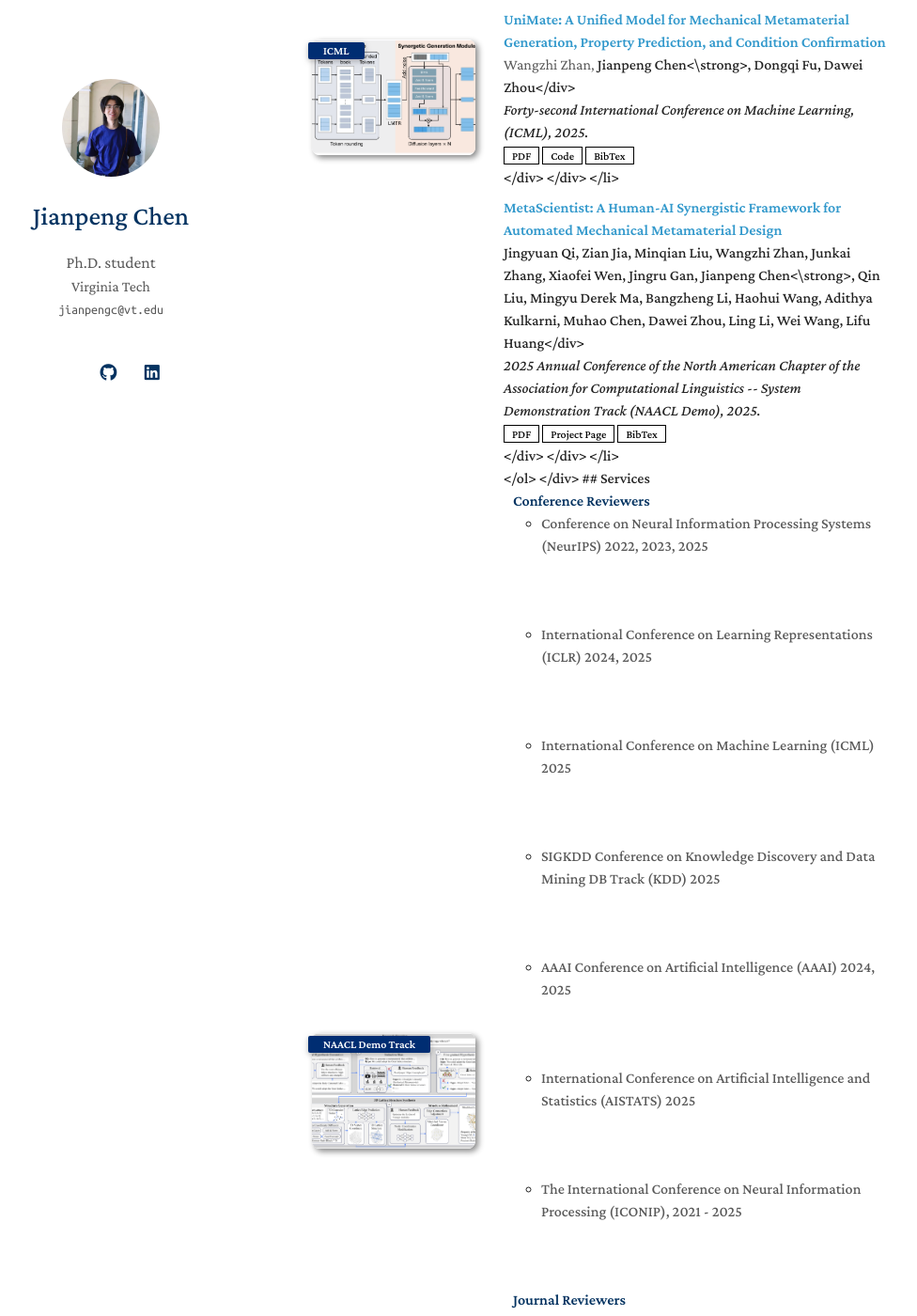
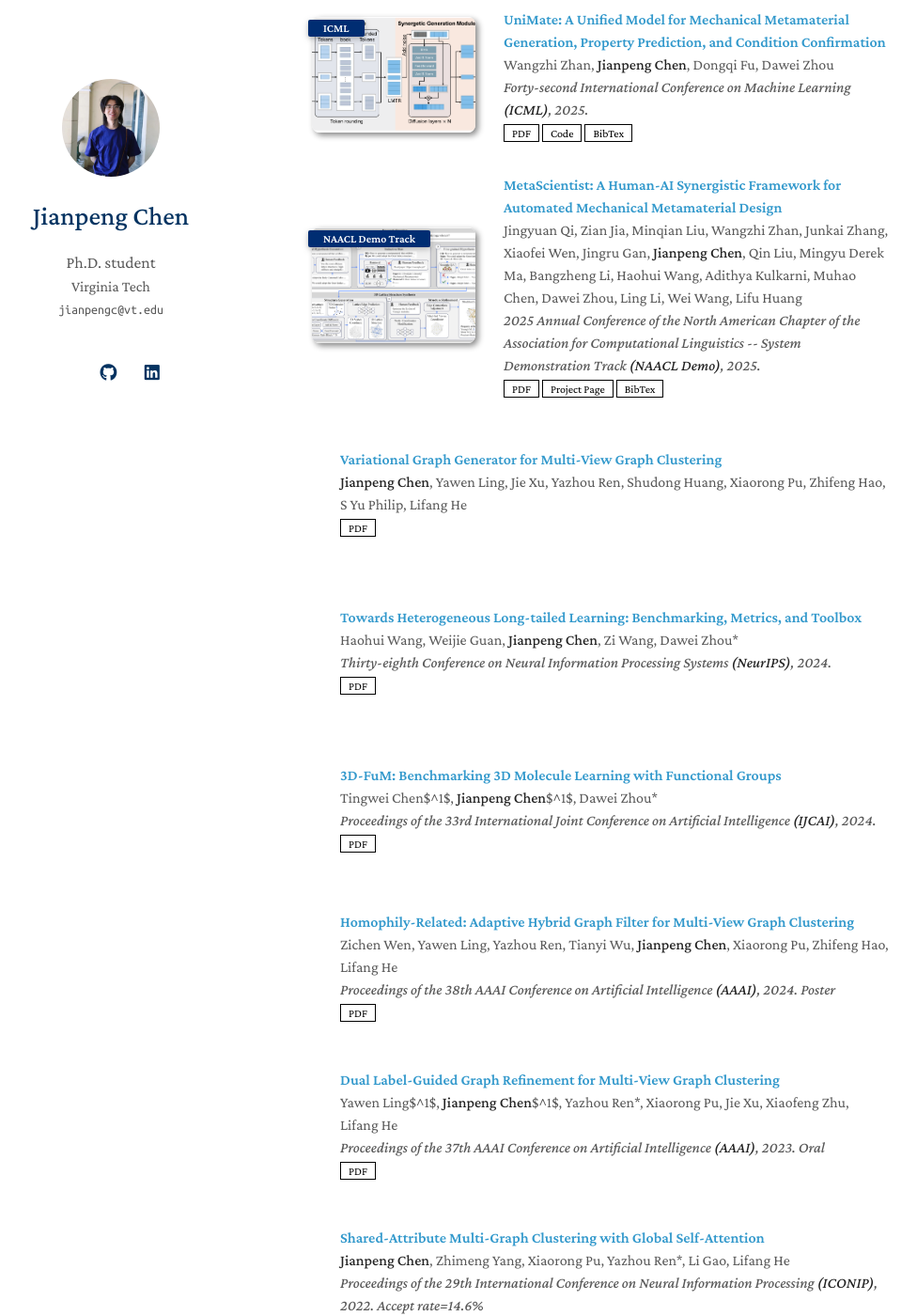
Before and after one commit to cjpcool/cjpcool.github.io, a Jekyll site: the page built from index.md, in a window 1280 px wide and 1400 px high, scrolled down 730 px. Shown: the whole window at 94% size, without its empty margins (158-1134 px from the left). Built offline with Jekyll 4.4.1, drawn with Linux system fonts in a browser that asks for light colours; a style sheet for code colours, icons or effects is not loaded; our own code applies the rules of GitHub Pages for plain Markdown files; some of the changed text lies outside the part shown.

Commit message:
Update publications.yml

```diff
--- a/_data/publications.yml
+++ b/_data/publications.yml
@@ -12,16 +12,16 @@
     # notes:
 
   - title: "UniMate: A Unified Model for Mechanical Metamaterial Generation, Property Prediction, and Condition Confirmation"
-    authors: Wangzhi Zhan, <strong>Jianpeng Chen<\strong>, Dongqi Fu, Dawei Zhou
+    authors: Wangzhi Zhan, <strong>Jianpeng Chen</strong>, Dongqi Fu, Dawei Zhou
     conference_short: ICML
-    conference: Forty-second International Conference on Machine Learning, <strong>(ICML)</strong>, 2025.
+    conference: Forty-second International Conference on Machine Learning <strong>(ICML)</strong>, 2025.
     pdf: ./
     code: https://github.com/wzhan24/UniMate
     bibtex: ./
     image: ./assets/img/Unimate.png
 
   - title: "MetaScientist: A Human-AI Synergistic Framework for Automated Mechanical Metamaterial Design"
-    authors: Jingyuan Qi, Zian Jia, Minqian Liu, Wangzhi Zhan, Junkai Zhang, Xiaofei Wen, Jingru Gan, <strong>Jianpeng Chen<\strong>, Qin Liu, Mingyu Derek Ma, Bangzheng Li, Haohui Wang, Adithya Kulkarni, Muhao Chen, Dawei Zhou, Ling Li, Wei Wang, Lifu Huang
+    authors: Jingyuan Qi, Zian Jia, Minqian Liu, Wangzhi Zhan, Junkai Zhang, Xiaofei Wen, Jingru Gan, <strong>Jianpeng Chen</strong>, Qin Liu, Mingyu Derek Ma, Bangzheng Li, Haohui Wang, Adithya Kulkarni, Muhao Chen, Dawei Zhou, Ling Li, Wei Wang, Lifu Huang
     conference_short: NAACL Demo Track
     conference: 2025 Annual Conference of the North American Chapter of the Association for Computational Linguistics -- System Demonstration Track <strong>(NAACL Demo)</strong>, 2025.
     pdf: https://aclanthology.org/2025.naacl-demo.34.pdf
@@ -30,3 +30,50 @@
     bibtex: https://aclanthology.org/2025.naacl-demo.34/
     image: ./assets/img/MetaScientist.png
     # notes:
+
+  - title: "Variational Graph Generator for Multi-View Graph Clustering"
+    authors: <strong>Jianpeng Chen</strong>, Yawen Ling, Jie Xu, Yazhou Ren, Shudong Huang, Xiaorong Pu, Zhifeng Hao, S Yu Philip, Lifang He
+    journal: IEEE Transactions on Neural Networks and Learning Systems <strong>(TNNLS)</strong>, IF=10.4.
+    pdf: https://ieeexplore.ieee.org/document/10833915
+
+  - title: "Towards Heterogeneous Long-tailed Learning: Benchmarking, Metrics, and Toolbox"
+    authors: Haohui Wang, Weijie Guan, <strong>Jianpeng Chen</strong>, Zi Wang, Dawei Zhou*
+    conference_short: NeurIPS
+    conference: Thirty-eighth Conference on Neural Information Processing Systems <strong>(NeurIPS)</strong>, 2024.
+    pdf: https://openreview.net/pdf?id=plIuBfYpXj
+
+  - title: "3D-FuM: Benchmarking 3D Molecule Learning with Functional Groups"
+    authors: Tingwei Chen$^1$, <strong>Jianpeng Chen</strong>$^1$, Dawei Zhou*
+    conference_short: IJCAI
+    conference: Proceedings of the 33rd International Joint Conference on Artificial Intelligence <strong>(IJCAI)</strong>, 2024.
+    pdf: https://www.ijcai.org/proceedings/2024/0997.pdf
+
+
+  - title: "Homophily-Related: Adaptive Hybrid Graph Filter for Multi-View Graph Clustering"
+    authors: Zichen Wen, Yawen Ling, Yazhou Ren, Tianyi Wu, <strong>Jianpeng Chen</strong>, Xiaorong Pu, Zhifeng Hao, Lifang He
+    conference_short: AAAI
+    conference: Proceedings of the 38th AAAI Conference on Artificial Intelligence <strong>(AAAI)</strong>, 2024. Poster
+    pdf: https://arxiv.org/abs/2401.02682
+
+  - title: "Dual Label-Guided Graph Refinement for Multi-View Graph Clustering"
+    authors: Yawen Ling$^1$, <strong>Jianpeng Chen</strong>$^1$, Yazhou Ren*, Xiaorong Pu, Jie Xu, Xiaofeng Zhu, Lifang He
+    conference_short: AAAI
+    conference: Proceedings of the 37th AAAI Conference on Artificial Intelligence <strong>(AAAI)</strong>, 2023. Oral
+    pdf: https://ojs.aaai.org/index.php/AAAI/article/view/26057
+
+  - title: "Shared-Attribute Multi-Graph Clustering with Global Self-Attention"
+    authors: <strong>Jianpeng Chen</strong>, Zhimeng Yang, Xiaorong Pu, Yazhou Ren*, Li Gao, Lifang He
+    conference_short: ICONIP
+    conference: Proceedings of the 29th International Conference on Neural Information Processing <strong>(ICONIP)</strong>, 2022. Accept rate=14.6%
+    pdf: https://link.springer.com/chapter/10.1007/978-3-031-30105-6_5
+
+  - title: "FaST-Net: Face Style Self-Transfer Network for Masked Face Inpainting"
+    authors: Yiming Li$^1$, <strong>Jianpeng Chen</strong>$^1$, Yazhou Ren$^*$, Xiaorong Pu
+    conference_short: DSInS
+    conference: Proceedings of SPIE 12599, International Symposium on Digital Forensics and Security <strong>(DSInS)</strong>, 2022. Best Paper Award
+    pdf: https://www.spiedigitallibrary.org/conference-proceedings-of-spie/12599/1259925
+
+  - title: "Customizing Graph Neural Network using Path Reweighting"
+    authors: <strong>Jianpeng Chen</strong>$^1$, Yujing Wang$^1$, Ming Zeng$^1$, Zongyi Xiang, Bitan Hou, Yunhai Tong, Ole J Mengshoel, Yazhou Ren
+    journal: Information Sciences, IF=8.2.
+    pdf: https://www.sciencedirect.com/science/article/pii/S0020025524005942
```
